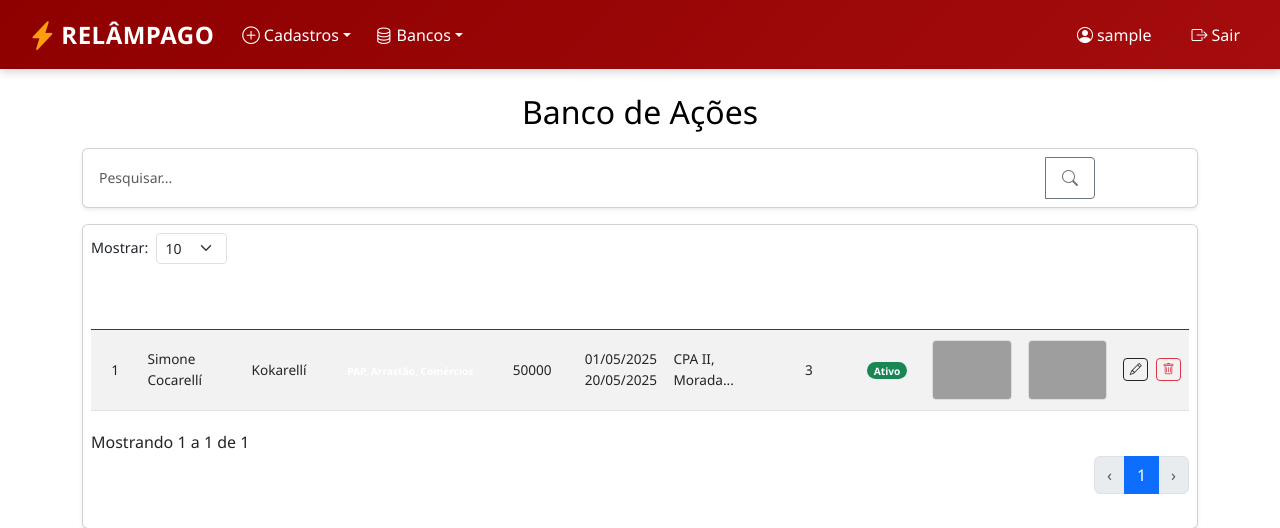
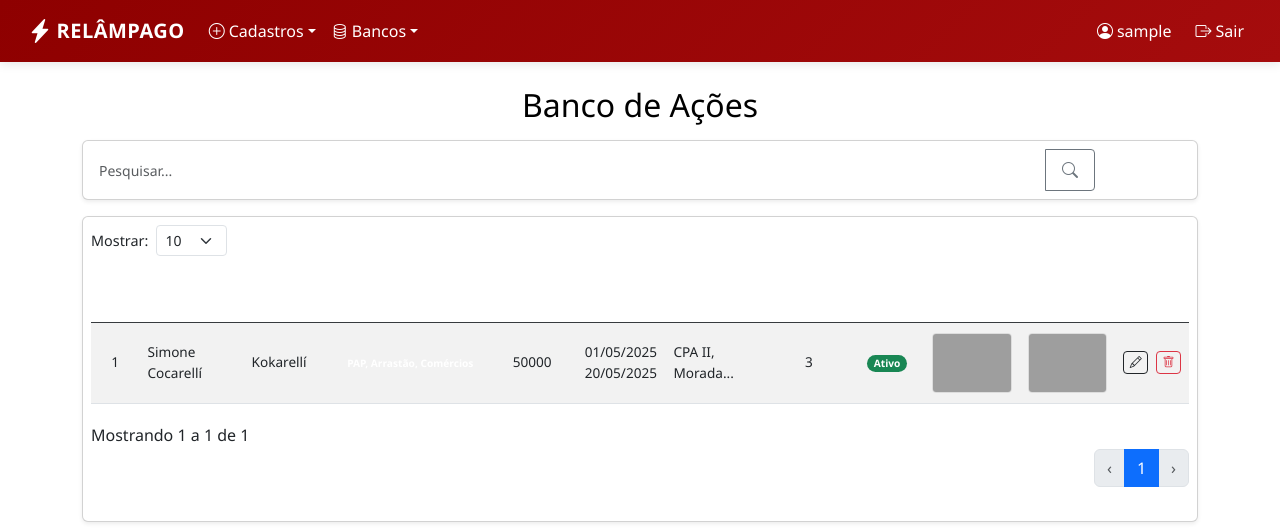
Before and after one commit to panfletagemrelampago/gestao, a Flask app: page /acoes in a window 1280 px wide. Shown: the top 528 px of the page. Run offline with Flask 3, Linux system fonts and the light colour scheme; a user stored in the database is signed in; some libraries are stand-ins or nearby versions; grey boxes are pictures that could not be loaded.

Commit message:
Update navbar.html

```diff
--- a/templates/navbar.html
+++ b/templates/navbar.html
@@ -1,7 +1,7 @@
 <nav class="navbar navbar-expand-lg navbar-relampago navbar-dark sticky-top">
   <div class="container-fluid">
-    <a class="navbar-brand" href="{{ url_for('index') }}">
-      <i class="bi bi-lightning-charge-fill"></i>
+    <a class="navbar-brand text-white" href="{{ url_for('index') }}">
+      <i class="bi bi-lightning-charge-fill text-white"></i>
       <span class="ms-1">RELÂMPAGO</span>
     </a>
 
@@ -13,8 +13,8 @@
       <ul class="navbar-nav me-auto">
         <!-- Menu Cadastros -->
         <li class="nav-item dropdown">
-          <a class="nav-link dropdown-toggle" href="#" role="button" data-bs-toggle="dropdown">
-            <i class="bi bi-plus-circle me-1"></i>Cadastros
+          <a class="nav-link dropdown-toggle text-white" href="#" role="button" data-bs-toggle="dropdown">
+            <i class="bi bi-plus-circle me-1 text-white"></i>Cadastros
           </a>
           <ul class="dropdown-menu dropdown-menu-relampago">
             <li><a class="dropdown-item" href="{{ url_for('cadastrar_cliente') }}"><i class="bi bi-people me-2"></i>Clientes</a></li>
@@ -26,8 +26,8 @@
 
         <!-- Menu Bancos -->
         <li class="nav-item dropdown">
-          <a class="nav-link dropdown-toggle" href="#" role="button" data-bs-toggle="dropdown">
-            <i class="bi bi-database me-1"></i>Bancos
+          <a class="nav-link dropdown-toggle text-white" href="#" role="button" data-bs-toggle="dropdown">
+            <i class="bi bi-database me-1 text-white"></i>Bancos
           </a>
           <ul class="dropdown-menu dropdown-menu-relampago">
             <li><a class="dropdown-item" href="{{ url_for('banco_clientes') }}"><i class="bi bi-people-fill me-2"></i>Clientes</a></li>
@@ -41,11 +41,11 @@
       <!-- Área do Usuário -->
       <div class="user-area d-flex">
         {% if session.get('logged_in') %}
-        <div class="user-info-box d-flex align-items-center me-3">
+        <div class="user-info-box d-flex align-items-center me-2 text-white bg-transparent">
           <i class="bi bi-person-circle me-1"></i>
           <span class="d-none d-md-inline">{{ session['username'] }}</span>
         </div>
-        <a href="{{ url_for('logout') }}" class="logout-btn d-flex align-items-center text-decoration-none">
+        <a href="{{ url_for('logout') }}" class="logout-btn d-flex align-items-center text-white text-decoration-none">
           <i class="bi bi-box-arrow-right me-1"></i>
           <span class="d-none d-md-inline">Sair</span>
         </a>
@@ -59,100 +59,71 @@
   /* Estilos para o navbar */
   .navbar-relampago {
     background: linear-gradient(135deg, #8E0000, #A50C0D);
-    box-shadow: 0 2px 10px rgba(0, 0, 0, 0.2);
+    box-shadow: 0 2px 10px rgba(0, 0, 0, 0.1);
     padding: 0.5rem 1rem;
   }
 
   .navbar-relampago .navbar-brand {
-    font-weight: 700;
+    font-weight: 600;
     letter-spacing: 0.5px;
-    font-size: 1.5rem;
-    color: white !important;
+    font-size: 1.25rem;
     display: flex;
     align-items: center;
-    transition: all 0.3s ease;
-  }
-
-  .navbar-relampago .navbar-brand:hover {
-    color: #FF9E0C !important;
   }
 
   .navbar-relampago .navbar-brand i {
-    font-size: 1.8rem;
-    color: #FF9E0C;
+    font-size: 1.5rem;
   }
 
   .navbar-relampago .nav-link {
-    padding: 0.5rem 1.5rem;
-    font-weight: 500;
-    color: white !important;
+    padding: 0.5rem 1rem;
     transition: all 0.3s ease;
     display: flex;
     align-items: center;
-    border-radius: 0.25rem;
-    margin: 0 0.25rem;
   }
 
   .navbar-relampago .nav-link:hover {
     color: #FF9E0C !important;
-    background-color: rgba(255, 255, 255, 0.1);
-  }
-
-  .navbar-relampago .nav-link i {
-    margin-right: 0.5rem;
-    font-size: 1.1rem;
   }
 
   .dropdown-menu-relampago {
     background-color: white;
     border: none;
-    box-shadow: 0 5px 15px rgba(0, 0, 0, 0.15);
+    box-shadow: 0 5px 15px rgba(0, 0, 0, 0.1);
     border-radius: 0.5rem;
     overflow: hidden;
     margin-top: 0.5rem;
-    border: 1px solid rgba(142, 0, 0, 0.1);
   }
 
   .dropdown-menu-relampago .dropdown-item {
-    padding: 0.75rem 1.5rem;
+    padding: 0.5rem 1rem;
     transition: all 0.2s ease;
     display: flex;
     align-items: center;
-    color: #333333;
   }
 
   .dropdown-menu-relampago .dropdown-item:hover {
-    background-color: rgba(142, 0, 0, 0.05);
+    background-color: #f8f9fa;
     color: #8E0000;
   }
 
   .dropdown-menu-relampago .dropdown-item i {
-    width: 24px;
+    width: 20px;
     text-align: center;
-    color: #8E0000;
   }
 
   .user-info-box {
-    color: white;
-    padding: 0.25rem 0.75rem;
+    padding: 0.25rem 0.5rem;
     border-radius: 0.25rem;
-    transition: all 0.3s ease;
-  }
-
-  .user-info-box:hover {
-    color: #FF9E0C !important;
-    background-color: rgba(255, 255, 255, 0.1);
   }
 
   .logout-btn {
-    color: white;
-    padding: 0.25rem 0.75rem;
+    padding: 0.25rem 0.5rem;
     border-radius: 0.25rem;
     transition: all 0.3s ease;
   }
 
   .logout-btn:hover {
-    color: #FF9E0C !important;
     background-color: rgba(255, 255, 255, 0.1);
   }
 
@@ -161,20 +132,9 @@
       padding: 1rem 0;
     }
 
-    .navbar-relampago .nav-link {
-      margin: 0.25rem 0;
-      padding: 0.75rem 1rem;
-    }
-
     .dropdown-menu-relampago {
       margin-left: 1rem;
       width: calc(100% - 2rem);
     }
-
-    .user-area {
-      margin-top: 1rem;
-      padding-top: 1rem;
-      border-top: 1px solid rgba(255, 255, 255, 0.1);
-    }
   }
 </style>
```
